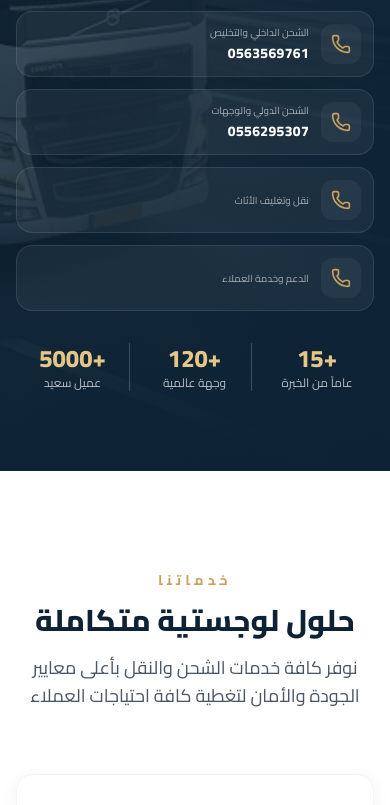
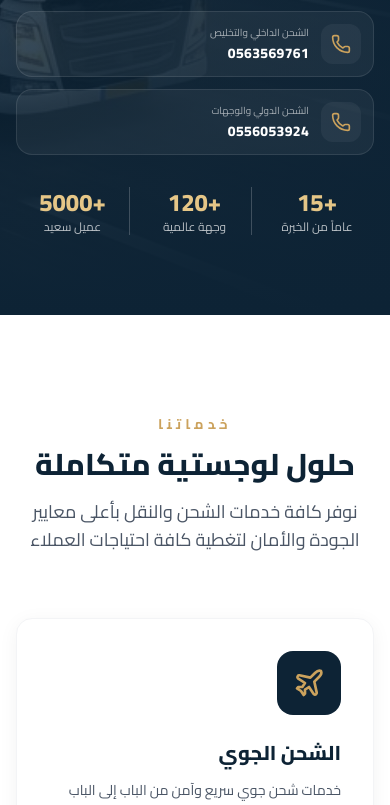
Before and after one commit to kha1edgamal/AlderaaLogistic, a React (Vite) app: page / in a window 390 px wide. Shown: the part 908-1713 px from the top of the page. Built offline with nearby package versions, Linux system fonts and the light colour scheme.

Commit message:
update phone number

```diff
--- a/index.html
+++ b/index.html
@@ -55,7 +55,7 @@
         "image": "https://alderaa-logistics.com/logo.png",
         "@id": "https://alderaa-logistics.com/#localbusiness",
         "url": "https://alderaa-logistics.com/",
-        "telephone": ["+966563569761", "+966556295307"],
+        "telephone": ["+966563569761", "+966556053924"],
         "priceRange": "$$",
         "address": {
           "@type": "PostalAddress",
@@ -348,7 +348,7 @@
 
       <div class="phones">
         <p>تواصل معنا للحصول على عرض سعر فوري لشحنتك:</p>
-        <p><a href="tel:0563569761">0563569761</a> | <a href="tel:0556295307">0556295307</a></p>
+        <p><a href="tel:0563569761">0563569761</a> | <a href="tel:0556053924">0556053924</a></p>
       </div>
     </div>
   </div>
--- a/src/App.tsx
+++ b/src/App.tsx
@@ -40,7 +40,7 @@ import ContactPage from "./pages/ContactPage";
 
 const PHONES = [
   "0563569761",
-  "0556295307",
+  "0556053924",
 ];
 
 const NAV = [
@@ -107,6 +107,7 @@ const WHY = [
 ];
 
 const PRIMARY_PHONE = PHONES[0];
+const WHATSAPP_PHONE = "0556053924";
 
 // Flag URLs using flagcdn
 const FLAGS: Record<string, string> = {
@@ -296,7 +297,7 @@ function Hero() {
                 اتصل الآن
               </a>
               <a
-                href={`https://wa.me/966${PRIMARY_PHONE.replace(/^0/, "")}?text=${encodeURIComponent(
+                href={`https://wa.me/966${WHATSAPP_PHONE.replace(/^0/, "")}?text=${encodeURIComponent(
                   "السلام عليكم، أريد الحصول على عرض سعر للشحن"
                 )}`}
                 target="_blank"
@@ -336,30 +337,6 @@ function Hero() {
                   <div>
                     <span className="text-white/60 text-[10px] block">الشحن الدولي والوجهات</span>
                     <span className="text-white font-extrabold text-sm tracking-wide" dir="ltr">{PHONES[1]}</span>
-                  </div>
-                </a>
-                <a
-                  href={`tel:${PHONES[2]}`}
-                  className="flex items-center gap-3 bg-white/5 hover:bg-white/10 border border-white/10 hover:border-brand-gold/50 rounded-2xl p-3 transition-all group justify-start"
-                >
-                  <div className="w-10 h-10 rounded-xl bg-white/5 flex items-center justify-center shrink-0 group-hover:scale-105 transition-transform">
-                    <Phone className="w-5 h-5 text-brand-gold" />
-                  </div>
-                  <div>
-                    <span className="text-white/60 text-[10px] block">نقل وتغليف الأثاث</span>
-                    <span className="text-white font-extrabold text-sm tracking-wide" dir="ltr">{PHONES[2]}</span>
-                  </div>
-                </a>
-                <a
-                  href={`tel:${PHONES[3]}`}
-                  className="flex items-center gap-3 bg-white/5 hover:bg-white/10 border border-white/10 hover:border-brand-gold/50 rounded-2xl p-3 transition-all group justify-start"
-                >
-                  <div className="w-10 h-10 rounded-xl bg-white/5 flex items-center justify-center shrink-0 group-hover:scale-105 transition-transform">
-                    <Phone className="w-5 h-5 text-brand-gold" />
-                  </div>
-                  <div>
-                    <span className="text-white/60 text-[10px] block">الدعم وخدمة العملاء</span>
-                    <span className="text-white font-extrabold text-sm tracking-wide" dir="ltr">{PHONES[3]}</span>
                   </div>
                 </a>
               </div>
@@ -697,7 +674,7 @@ function Contact() {
 }
 
 function FloatingCall() {
-  const whatsappUrl = `https://wa.me/966${PRIMARY_PHONE.replace(/^0/, "")}`;
+  const whatsappUrl = `https://wa.me/966${WHATSAPP_PHONE.replace(/^0/, "")}`;
   return (
     <a
       href={whatsappUrl}
--- a/src/components/ServicePageLayout.tsx
+++ b/src/components/ServicePageLayout.tsx
@@ -28,7 +28,7 @@ interface ServicePageLayoutProps {
   phones?: string[];
 }
 
-const DEFAULT_PHONES = ["0563569761", "0556295307"];
+const DEFAULT_PHONES = ["0563569761", "0556053924"];
 
 export default function ServicePageLayout({
   slug,
@@ -81,7 +81,8 @@ export default function ServicePageLayout({
     },
   };
 
-  const whatsappUrl = `https://wa.me/966${phones[0].replace(/^0/, "")}`;
+  const WHATSAPP_PHONE = "0556053924";
+  const whatsappUrl = `https://wa.me/966${WHATSAPP_PHONE.replace(/^0/, "")}`;
 
   return (
     <>
--- a/src/pages/AboutPage.tsx
+++ b/src/pages/AboutPage.tsx
@@ -111,7 +111,7 @@ export default function AboutPage() {
     },
     telephone: [
       "+966563569761",
-      "+966556295307",
+      "+966556053924",
     ],
     areaServed: [
       "Saudi Arabia",
--- a/src/pages/ContactPage.tsx
+++ b/src/pages/ContactPage.tsx
@@ -15,7 +15,7 @@ import logoImg from "../assets/logo.png";
 
 const PHONES = [
   "0563569761",
-  "0556295307",
+  "0556053924",
 ];
 
 const PRIMARY_PHONE = PHONES[0];
@@ -56,7 +56,8 @@ export default function ContactPage() {
     }
   };
 
-  const whatsappUrl = `https://wa.me/966${PRIMARY_PHONE.replace(/^0/, "")}`;
+  const WHATSAPP_PHONE = "0556053924";
+  const whatsappUrl = `https://wa.me/966${WHATSAPP_PHONE.replace(/^0/, "")}`;
 
   return (
     <>
--- a/src/pages/FAQPage.tsx
+++ b/src/pages/FAQPage.tsx
@@ -13,7 +13,7 @@ const GENERAL_FAQ = [
   {
     question: "كيف يمكنني الحصول على عرض سعر لشحنتي؟",
     answer:
-      "يمكنك التواصل معنا مباشرة عبر الهاتف على الأرقام: 0563569761 أو 0556295307 أو عبر واتساب للحصول على عرض سعر فوري ومخصص لشحنتك. فريق الدعم متاح على مدار الساعة.",
+      "يمكنك التواصل معنا مباشرة عبر الهاتف على الأرقام: 0563569761 أو 0556053924 أو عبر واتساب للحصول على عرض سعر فوري ومخصص لشحنتك. فريق الدعم متاح على مدار الساعة.",
   },
   {
     question: "ما هي الدول التي تغطيها خدمات الشحن؟",
@@ -68,7 +68,7 @@ const GENERAL_FAQ = [
   {
     question: "كيف أتواصل مع خدمة العملاء؟",
     answer:
-      "يمكنك التواصل معنا عبر: الهاتف: 0563569761 | 0556295307 أو عبر واتساب على نفس الأرقام. فريقنا جاهز لخدمتك على مدار الساعة.",
+      "يمكنك التواصل معنا عبر: الهاتف: 0563569761 | 0556053924 أو عبر واتساب على نفس الأرقام. فريقنا جاهز لخدمتك على مدار الساعة.",
   },
 ];
 
```
